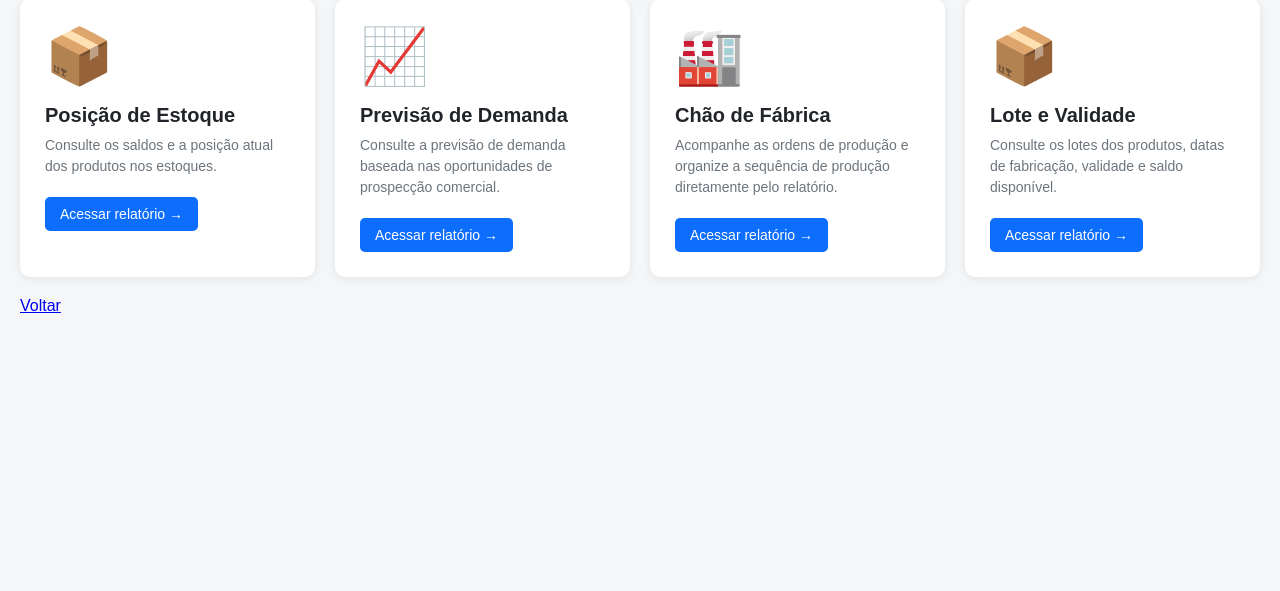
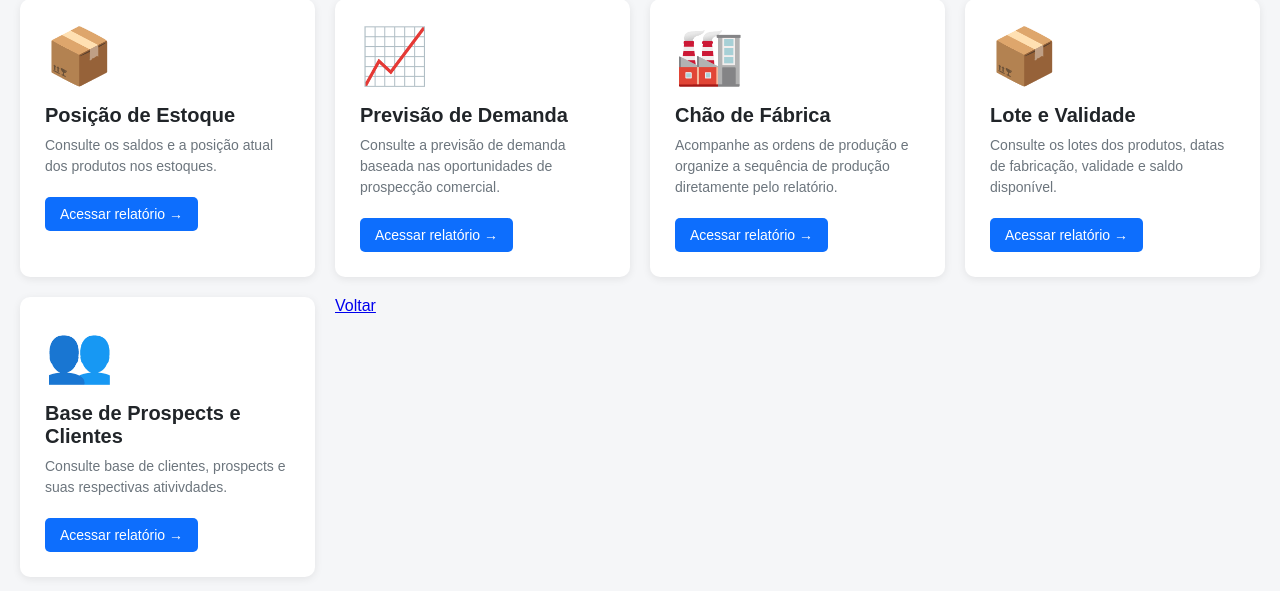
Before and after one commit to fabiurbina/PortalInterno, a Django app: page /relatorios/ in a window 1280 px wide. Shown: the part 112-703 px from the top of the page. Run offline with Django 5.2, Linux system fonts and the light colour scheme.

Commit message:
link para acesso do relatório comercial

```diff
--- a/pedidos/templates/relatorios/relatorios_diversos.html
+++ b/pedidos/templates/relatorios/relatorios_diversos.html
@@ -259,6 +259,33 @@
         </a>
 
 
+        <!-- base de clientes e prospects -->
+
+        <a
+            href="{% url 'relatorio_classificacao_cliente' %}"
+            class="card-relatorio"
+        >
+
+            <div class="icone">
+                👥
+            </div>
+
+            <div class="titulo-relatorio">
+                Base de Prospects e Clientes
+            </div>
+
+            <div class="descricao-relatorio">
+                Consulte base de clientes,
+                prospects e suas respectivas ativivdades.
+            </div>
+
+            <span class="botao">
+                Acessar relatório →
+            </span>
+
+        </a>
+
+
 
 
 
```
